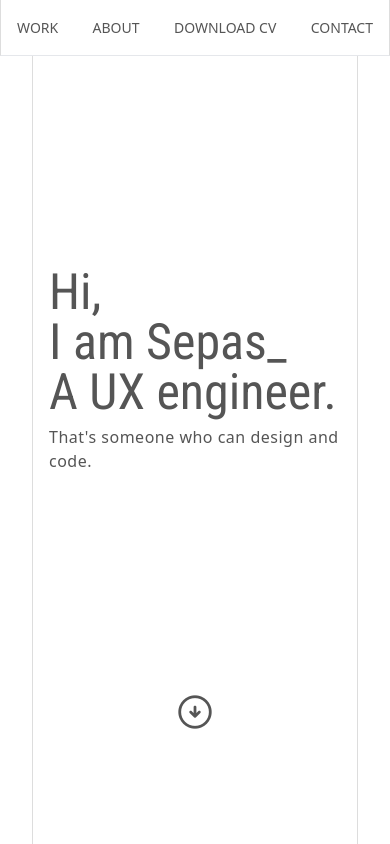
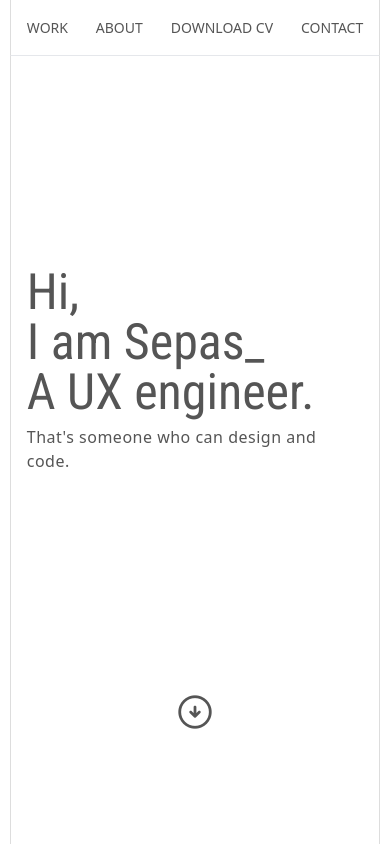
Before and after one commit to sepasHaghighi/Portfolio, a React (Vite) app: page / in a window 390 px wide. Shown: the top 844 px of the page. Built offline with nearby package versions, Linux system fonts and the light colour scheme.

Commit message:
Mobile padding is changed

```diff
--- a/src/index.css
+++ b/src/index.css
@@ -146,4 +146,10 @@ a:hover{
   a{
     font-size: 14px;
   }
+  .nav, .hero, .works, .about, .contact{
+  max-width: 95%;
+  }
+  #root {
+  padding: 0;
 }
+}
```
